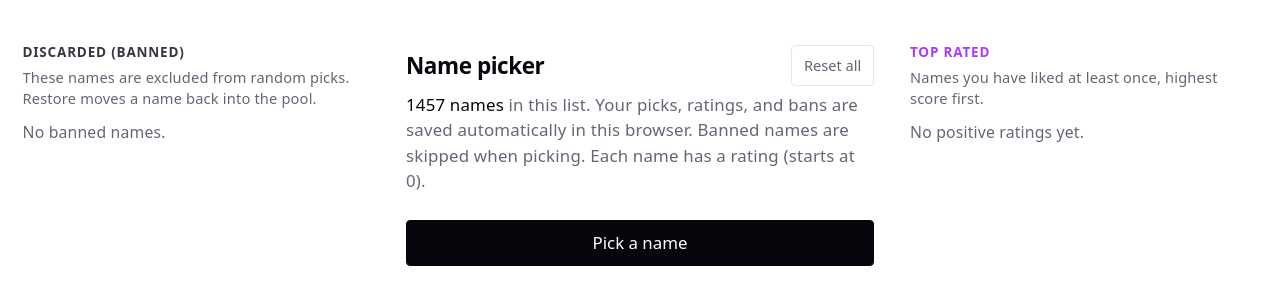
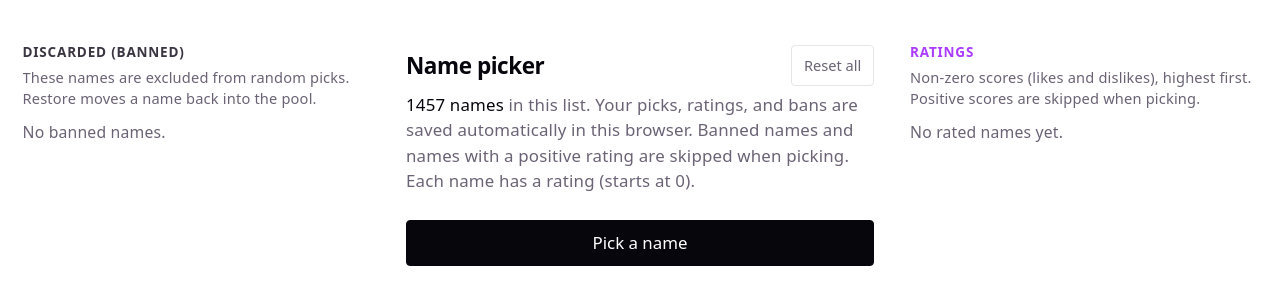
Before and after one commit to sergimax/simple-name-picker, a React (Vite) app: page / in a window 1280 px wide. Shown: the top 304 px of the page. Built offline with nearby package versions, Linux system fonts and the light colour scheme.

Commit message:
feat(UI): enhance name picking logic and UI components to exclude positive ratings from picks, update styling for discarded names, and improve user feedback messages

```diff
--- a/src/components/DiscardedNamesPanel/DiscardedNamesPanel.css
+++ b/src/components/DiscardedNamesPanel/DiscardedNamesPanel.css
@@ -25,6 +25,31 @@
   max-height: none;
   overflow: auto;
   border-inline-start: 3px solid
-    color-mix(in srgb, var(--text) 35%, var(--border));
-  background: color-mix(in srgb, var(--bg) 90%, var(--text) 5%);
+    color-mix(in srgb, var(--text) 45%, var(--border));
+  background: color-mix(in srgb, var(--bg) 94%, var(--text) 4%);
 }
+
+.discarded-names-panel .name-list li {
+  padding: 0.28rem 0.5rem;
+  font-size: 0.8125rem;
+  line-height: 1.35;
+  border-bottom-color: color-mix(in srgb, var(--border) 85%, transparent);
+}
+
+.discarded-names-panel .name-list-label {
+  font-size: 0.8125rem;
+  font-weight: 400;
+  color: color-mix(in srgb, var(--text) 78%, var(--text-h) 22%);
+}
+
+.discarded-names-panel .name-list .btn-inline {
+  font-size: 0.6875rem;
+  padding: 0.16rem 0.42rem;
+  color: color-mix(in srgb, var(--text) 55%, var(--text-h) 45%);
+  border-color: color-mix(in srgb, var(--border) 92%, var(--text) 8%);
+}
+
+.discarded-names-panel .name-list .btn-inline:hover {
+  color: var(--text-h);
+  border-color: var(--text);
+}
--- a/src/components/PickerIntro/index.tsx
+++ b/src/components/PickerIntro/index.tsx
@@ -16,8 +16,8 @@ export function PickerIntro({ nameCount, bannedCount }: PickerIntroProps) {
         </>
       )}{' '}
       in this list. Your picks, ratings, and bans are saved automatically in this
-      browser. Banned names are skipped when picking. Each name has a rating
-      (starts at 0).
+      browser. Banned names and names with a positive rating are skipped when
+      picking. Each name has a rating (starts at 0).
     </p>
   )
 }
--- a/src/components/TopRatedNamesPanel/TopRatedNamesPanel.css
+++ b/src/components/TopRatedNamesPanel/TopRatedNamesPanel.css
@@ -1,4 +1,4 @@
-/* Positive ratings, highest score first */
+/* Non-zero ratings, highest score first */
 .top-rated-names-panel {
   display: flex;
   flex-direction: column;
--- a/src/components/TopRatedNamesPanel/index.tsx
+++ b/src/components/TopRatedNamesPanel/index.tsx
@@ -16,6 +16,7 @@ export function TopRatedNamesPanel({
   onAdjustRating,
 }: TopRatedNamesPanelProps) {
   const overflowCount = entries.length - shown.length
+
   return (
     <section
       className="top-rated-names-panel"
@@ -23,18 +24,19 @@ export function TopRatedNamesPanel({
       data-names-panel="top-rated"
     >
       <h2 id="top-rated-heading" className="list-block-title">
-        Top rated
+        Ratings
       </h2>
       <p className="list-block-hint">
-        Names you have liked at least once, highest score first.
+        Non-zero scores (likes and dislikes), highest first. Positive scores are
+        skipped when picking.
       </p>
       {entries.length === 0 ? (
-        <p className="list-empty">No positive ratings yet.</p>
+        <p className="list-empty">No rated names yet.</p>
       ) : (
         <>
           <ul
             className="name-list"
-            aria-label="Names with positive ratings, highest first"
+            aria-label="Rated names, highest score first"
           >
             {shown.map((row) => (
               <li key={row.name}>
@@ -74,7 +76,7 @@ export function TopRatedNamesPanel({
           </ul>
           {overflowCount > 0 && (
             <p className="list-overflow" role="status">
-              Showing {shown.length} of {entries.length} liked names.
+              Showing {shown.length} of {entries.length} rated names.
             </p>
           )}
         </>
--- a/src/hooks/useNamePicker.ts
+++ b/src/hooks/useNamePicker.ts
@@ -34,7 +34,9 @@ export function useNamePicker(
       return
     }
     if (pickable.length === 0) {
-      showStatus('Every name is banned—reset the list to clear bans.')
+      showStatus(
+        'No names left to pick—unban some, remove positive ratings (right-hand list), or reset.',
+      )
       return
     }
     const i = Math.floor(Math.random() * pickable.length)
@@ -102,7 +104,7 @@ export function useNamePicker(
     if (pool.length === 0) {
       setPicked(null)
       showStatus(
-        `“${name}” is banned. Every name is banned—reset the list to clear bans.`,
+        `“${name}” is banned. Nothing left to pick—unban, lower positive ratings, or reset.`,
       )
       return
     }
--- a/src/hooks/usePersistedNamesCatalog.ts
+++ b/src/hooks/usePersistedNamesCatalog.ts
@@ -25,10 +25,11 @@ export function usePersistedNamesCatalog() {
     return banned.filter((n) => inList.has(n)).sort(sortLocale)
   }, [banned, names])
 
+  /** Non-zero ratings (positive and negative), highest score first. */
   const topRatedEntries = useMemo(() => {
     return names
       .map((name) => ({ name, rating: ratings[name] ?? 0 }))
-      .filter((row) => row.rating > 0)
+      .filter((row) => row.rating !== 0)
       .sort(
         (a, b) => b.rating - a.rating || sortLocale(a.name, b.name),
       )
--- a/src/namePickerState.ts
+++ b/src/namePickerState.ts
@@ -7,9 +7,14 @@ export function defaultNamesState(): NamesPersistedState {
   return { names: [...NAMES], ratings: {}, banned: [] }
 }
 
+/** Names eligible for random pick: not banned and not positively rated (> 0). */
 export function pickableNames(state: NamesPersistedState): string[] {
   const banned = new Set(state.banned)
-  return state.names.filter((n) => !banned.has(n))
+  return state.names.filter((n) => {
+    if (banned.has(n)) return false
+    if (ratingFor(state, n) > 0) return false
+    return true
+  })
 }
 
 export function ratingFor(state: NamesPersistedState, name: string): number {
```
Also changed, not shown: 1 other file (tests, documents, lock files or other folders).
